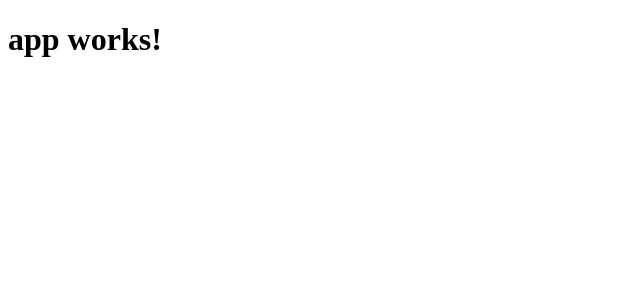
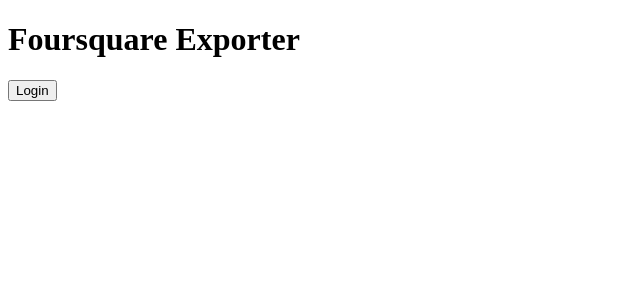
Before and after one commit to dmytroyarmak/foursquare-exporter, an Angular app: page / in a window 1280 px wide. Shown: the top 300 px of the page, without its empty margins (0-640 px from the left). Built offline with nearby package versions, Linux system fonts and the light colour scheme.

Commit message:
Add login component

```diff
--- a/src/app/app.component.html
+++ b/src/app/app.component.html
@@ -1,3 +1,2 @@
-<h1>
-  {{title}}
-</h1>
+<h1>Foursquare Exporter</h1>
+<app-login></app-login>
--- a/src/app/app.component.ts
+++ b/src/app/app.component.ts
@@ -6,5 +6,4 @@
   styleUrls: ['./app.component.css']
 })
 export class AppComponent {
-  title = 'app works!';
 }
--- a/src/app/app.module.ts
+++ b/src/app/app.module.ts
@@ -4,10 +4,12 @@
 import { HttpModule } from '@angular/http';
 
 import { AppComponent } from './app.component';
+import { LoginComponent } from './login/login.component';
 
 @NgModule({
   declarations: [
-    AppComponent
+    AppComponent,
+    LoginComponent
   ],
   imports: [
     BrowserModule,
--- /dev/null
+++ b/src/app/login/login.component.html
@@ -0,0 +1,3 @@
+<div>
+  <button type="button" (click)="redirectToLoginPage()">Login</button>
+</div>
--- /dev/null
+++ b/src/app/login/login.component.ts
@@ -0,0 +1,22 @@
+import { Component, OnInit } from '@angular/core';
+
+@Component({
+  selector: 'app-login',
+  templateUrl: './login.component.html',
+  styleUrls: ['./login.component.css']
+})
+export class LoginComponent implements OnInit {
+
+  constructor() { }
+
+  ngOnInit() {
+  }
+
+  redirectToLoginPage() {
+    window.location.href = 'https://foursquare.com/oauth2/authenticate' +
+      '?client_id=2BYCHRSAOW4YZPZIDUXVYCXNCL5AG2XTZSHATVXAGKG0WR0M' +
+      '&response_type=token' +
+      '&redirect_uri=http://localhost:4200/';
+  }
+
+}
```
Also changed, not shown: src/app/login/login.component.css (added), 1 other file (tests, documents, lock files or other folders).
